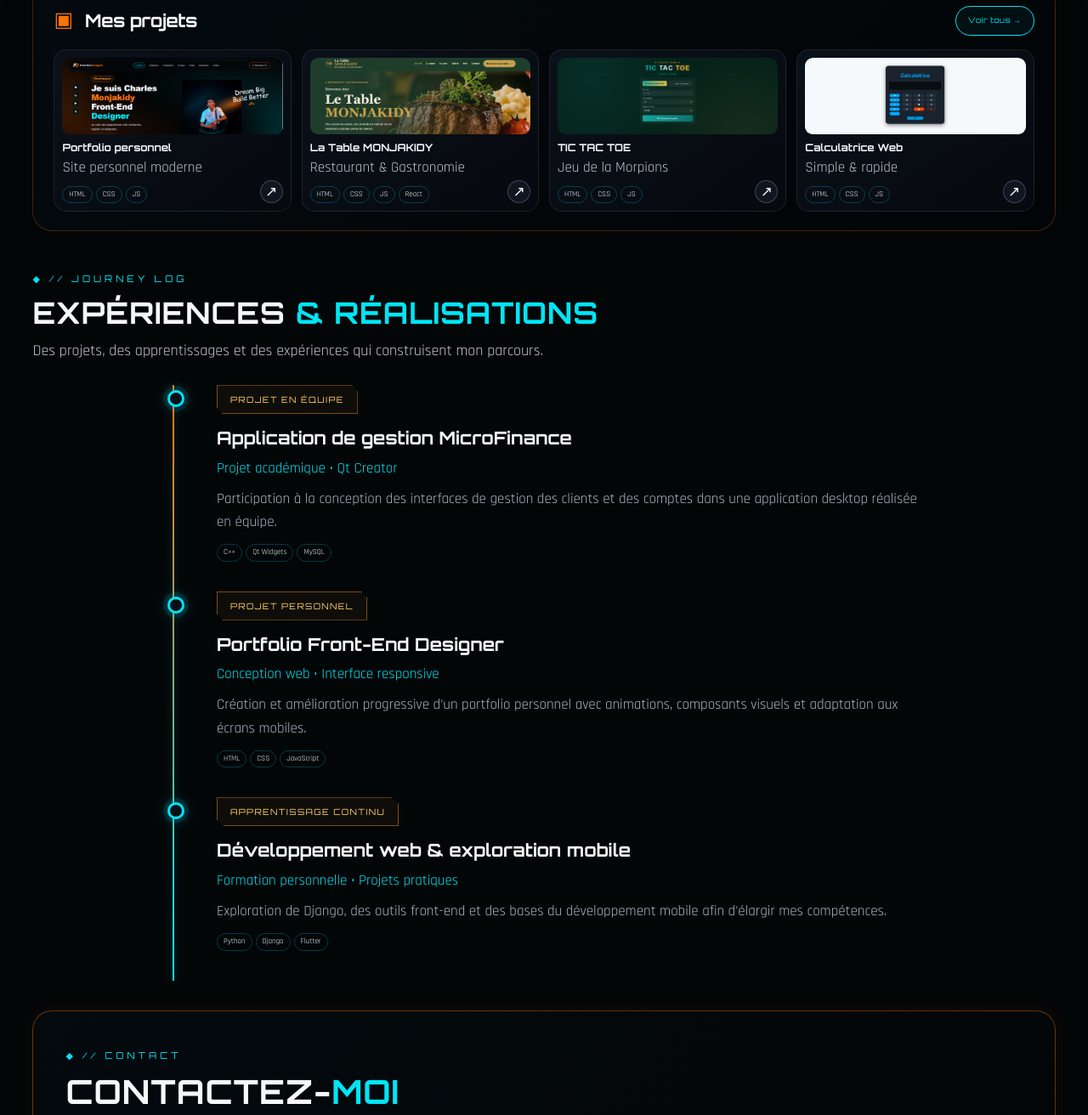
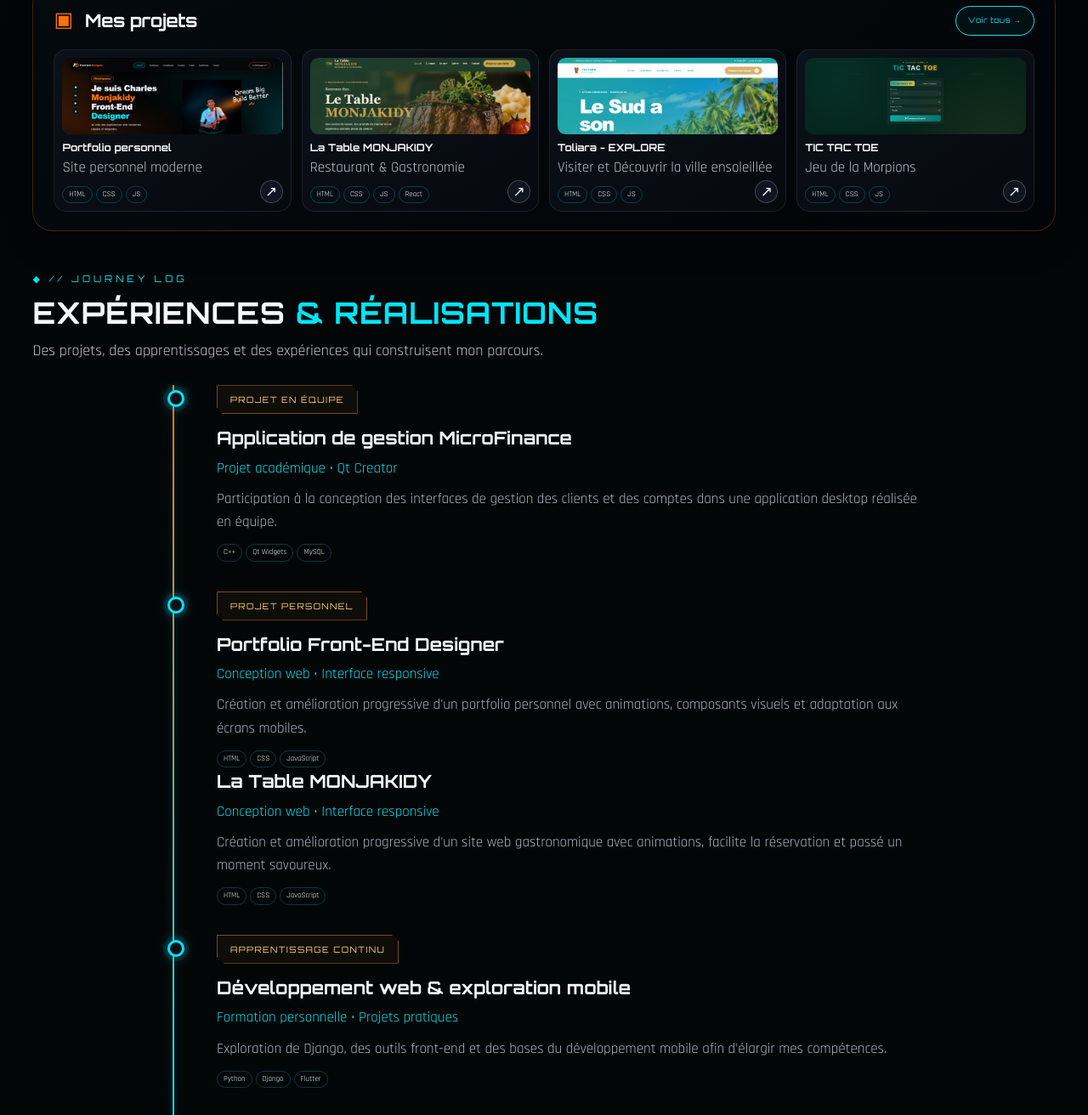
Before and after one commit to CharlesMonjakidy/Charles-Portfolio, a plain HTML site: page index.html in a window 1280 px wide. Shown: the part 2197-3509 px from the top of the page at 85% size. Drawn offline with nearby package versions, Linux system fonts and the light colour scheme.

Commit message:
ajout des projets

```diff
--- a/index.html
+++ b/index.html
@@ -229,8 +229,18 @@
             <div class="tags"><span>HTML</span><span>CSS</span><span>JS</span><span>React</span></div>
             <span class="project-arrow" aria-hidden="true">↗</span>
           </a>
+          <!-- PROJET 3  -->
+          <a class="project-card" href="https://explorer-madagascar.vercel.app/" target="_blank" rel="noopener" aria-label="Ouvrir le site touristique">
+            <div class="project-thumb thumb-touriste">
+              <img class="project-image" src="assets/projets/touristique.png" alt="Aperçu du Toliara">
+            </div>
+            <h3>Toliara - EXPLORE</h3>
+            <p>Visiter et Découvrir la ville ensoleillée</p>
+            <div class="tags"><span>HTML</span><span>CSS</span><span>JS</span></div>
+            <span class="project-arrow" aria-hidden="true">↗</span>
+          </a>
 
-          <!-- PROJET 3  -->
+          <!-- PROJET 4  -->
           <a class="project-card" href="https://jeu-tic-tac-toe-six.vercel.app/" target="_blank" rel="noopener" aria-label="Ouvrir la Tictac toe">
             <div class="project-thumb thumb-jeu">
                    <img class="project-image" src="assets/projets/Tictac.png" alt="Aperçu du jeu de Morpions">
@@ -241,8 +251,18 @@
             <div class="tags"><span>HTML</span><span>CSS</span><span>JS</span></div>
             <span class="project-arrow" aria-hidden="true">↗</span>
           </a>
+          <!-- PROJET 5  -->
+          <a class="project-card" href="https://qrcode-sepia-ten.vercel.app/" target="_blank" rel="noopener" aria-label="Ouvrir le  Générateur qrcode">
+            <div class="project-thumb thumb-resto">
+              <img class="project-image" src="assets/projets/qrcode.png" alt="Aperçu du QRcode">
+            </div>
+            <h3>NEXUS QR - Generator</h3>
+            <p>Transformez vos donnéés en Qrcode</p>
+            <div class="tags"><span>HTML</span><span>CSS</span><span>JS</span></div>
+            <span class="project-arrow" aria-hidden="true">↗</span>
+          </a>
 
-          <!-- PROJET 4 -->
+          <!-- PROJET 5 -->
           <a class="project-card" href="https://calculatrice-ebon-ten.vercel.app/" target="_blank" rel="noopener" aria-label="Ouvrir le calculatrice web">
             <div class="project-thumb thumb-calc">
                    <img class="project-image" src="assets/projets/calculatrice.png" alt="Aperçu du calculatrice web">
@@ -280,7 +300,15 @@
             <h3>Portfolio Front-End Designer</h3>
             <p class="experience-lieu">Conception web • Interface responsive</p>
             <p>Création et amélioration progressive d'un portfolio personnel avec animations, composants visuels et adaptation aux écrans mobiles.</p>
-            <div class="tags"><span>HTML</span><span>CSS</span><span>JavaScript</span></div>
+            <div class="tags"><span>HTML</span><span>CSS</span><span>JavaScript</span>
+            </div>
+          </div>
+          <div class="experience-contenu">
+            <h3>La Table MONJAKIDY</h3>
+            <p class="experience-lieu">Conception web • Interface responsive</p>
+            <p>Création et amélioration progressive d'un site web gastronomique avec animations, facilite la réservation et passé un moment savoureux.</p>
+            <div class="tags"><span>HTML</span><span>CSS</span><span>JavaScript</span>
+            </div>
           </div>
         </article>
         <article class="experience-item">
```
Also changed, not shown: assets/projets/qrcode.png (added), assets/projets/touristique.png (added).
